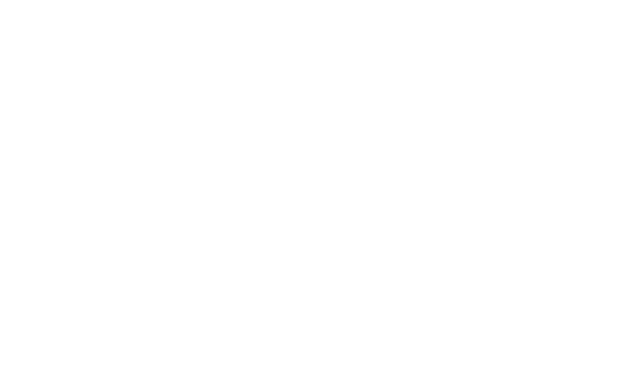
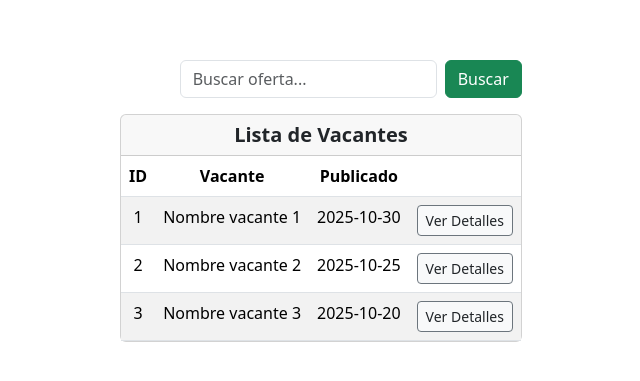
Before and after one commit to EfrenDLD/vacantes-app-FRONTEND, a React (Vite) app: page /listaVacantes in a window 1280 px wide. Before the commit this address had no page. Shown: the part 199-580 px from the top of the page, without its empty margins (319-959 px from the left). Built offline with nearby package versions, Linux system fonts and the light colour scheme.

Commit message:
avance en lista de usuarios visitantes

```diff
--- a/src/Routes.jsx
+++ b/src/Routes.jsx
@@ -1,10 +1,13 @@
 import { Routes, Route } from "react-router-dom";
 import { FormularioVacante } from "./components/FormularioVacante";
+import ListaVacantes from "./pages/usuarioVisitante/listaVacantes";
 
 const AppRoutes = () => {
   return (
     <Routes>
       <Route path="/formularioVacante" element={<FormularioVacante />} />
+      <Route path="/listaVacantes" element={<ListaVacantes />} />
+
     </Routes>
   );
 };
--- a/src/pages/usuarioVisitante/listaVacantes.jsx
+++ b/src/pages/usuarioVisitante/listaVacantes.jsx
@@ -1,5 +1,5 @@
 import React, { useState } from 'react';
-import 'bootstrap/dist/css/bootstrap.min.css';
+import "bootstrap/dist/css/bootstrap.min.css";
 
 const initialVacantes = [
   { id: '1', titulo: 'Nombre vacante 1', publicado: '2025-10-30' },
@@ -17,49 +17,33 @@
     setVacantes(q ? initialVacantes.filter(v => v.titulo.toLowerCase().includes(q)) : initialVacantes);
   };
 
-  const handleEliminar = (id) => {
-    setVacantes(vacantes.filter(v => v.id !== id));
-  };
-
   return (
-    <div className="container">
-      <div className="masthead">
-        <h3 className="text-muted">My Company</h3>
-        <nav>
-          <ul className="nav nav-justified">
-            <li><a href="#inicio">Inicio</a></li>
-            <li><a href="#admin">Administración</a></li>
-            <li><a href="#acerca">Acerca</a></li>
-          </ul>
-        </nav>
-      </div>
-
-      <form className="navbar-form navbar-right" onSubmit={handleSearch}>
-        <div className="form-group">
+    <div className="container-fluid py-3">
+      <div className="d-flex justify-content-end mb-3">
+        <form className="d-flex" onSubmit={handleSearch}>
           <input
             type="text"
             name="query"
             required
             placeholder="Buscar oferta..."
-            className="form-control"
+            className="form-control me-2"
+            style={{ maxWidth: 300 }}
             value={query}
             onChange={e => setQuery(e.target.value)}
           />
+          <button type="submit" className="btn btn-success">Buscar</button>
+        </form>
+      </div>
+
+      <div className="card">
+        <div className="card-header">
+          <h5 className="mb-0"><b>Lista de Vacantes</b></h5>
         </div>
-        <button type="submit" className="btn btn-success">Buscar</button>
-      </form>
-
-      <br /><br /><br />
-
-      <div className="panel panel-default">
-        <div className="panel-heading">
-          <h3 className="panel-title"><b>Lista de Vacantes</b></h3>
-        </div>
-        <div className="panel-body">
-          <table className="table table-striped">
+        <div className="card-body p-0">
+          <table className="table table-striped mb-0">
             <thead>
               <tr>
-                <th className="left">ID</th>
+                <th>ID</th>
                 <th>Vacante</th>
                 <th>Publicado</th>
                 <th></th>
@@ -68,23 +52,28 @@
             <tbody>
               {vacantes.map(v => (
                 <tr key={v.id}>
-                  <td className="left">{v.id}</td>
+                  <td>{v.id}</td>
                   <td>{v.titulo}</td>
                   <td>{v.publicado}</td>
                   <td>
-                    <button className="btn btn-default" onClick={() => alert('Ver detalles: ' + v.id)}>Ver Detalles</button>{' '}
-                    <button className="btn btn-default" onClick={() => handleEliminar(v.id)}>Eliminar</button>
+                    <button
+                      className="btn btn-sm btn-light border border-secondary text-dark"
+                      onClick={() => alert('Ver detalles: ' + v.id)}
+                    >
+                      Ver Detalles
+                    </button>
                   </td>
                 </tr>
               ))}
+              {vacantes.length === 0 && (
+                <tr>
+                  <td colSpan="4" className="text-center py-3">No hay vacantes</td>
+                </tr>
+              )}
             </tbody>
           </table>
         </div>
       </div>
-
-      <footer className="footer">
-        <p>&copy; 2016 My Company, Inc.</p>
-      </footer>
     </div>
   );
 }
```
